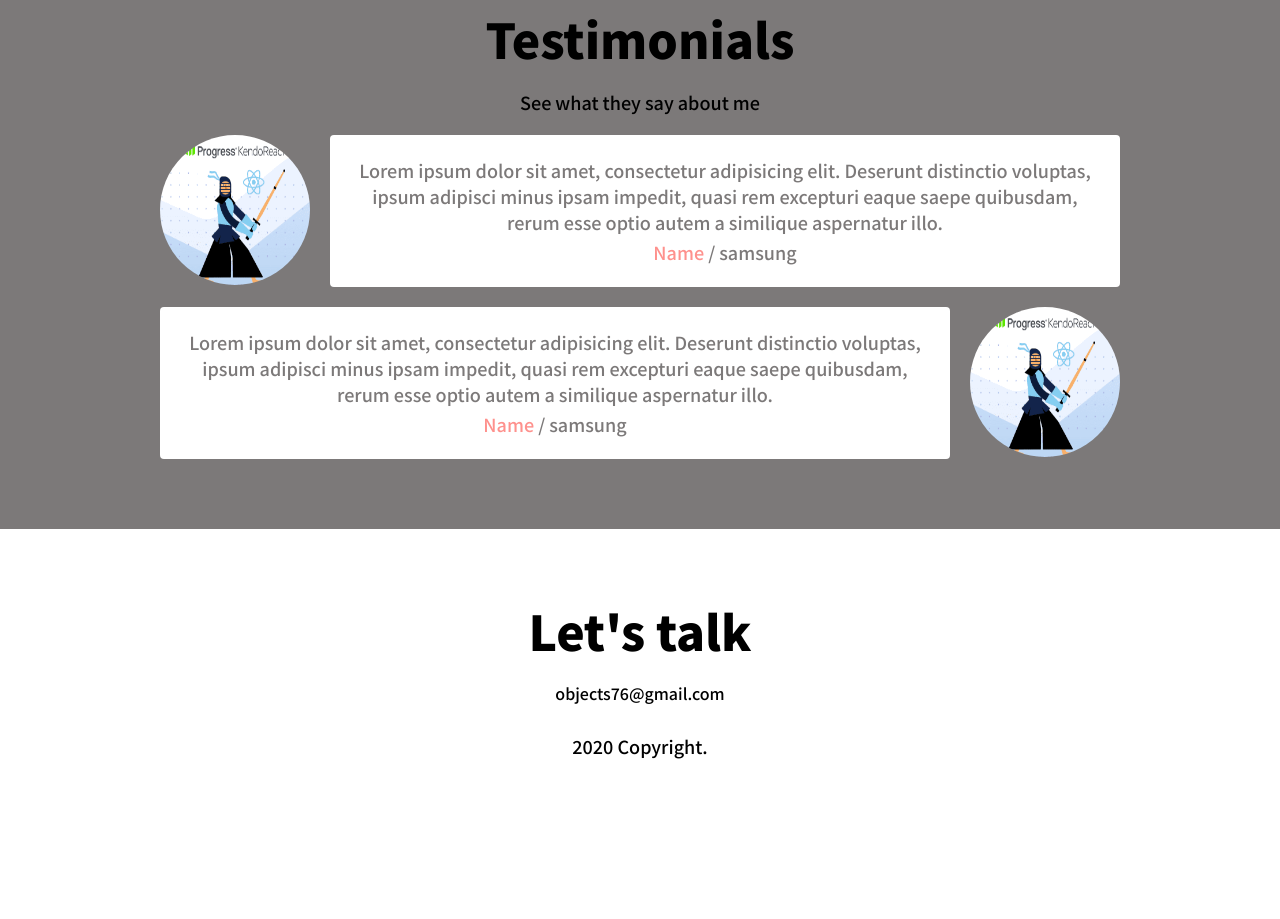
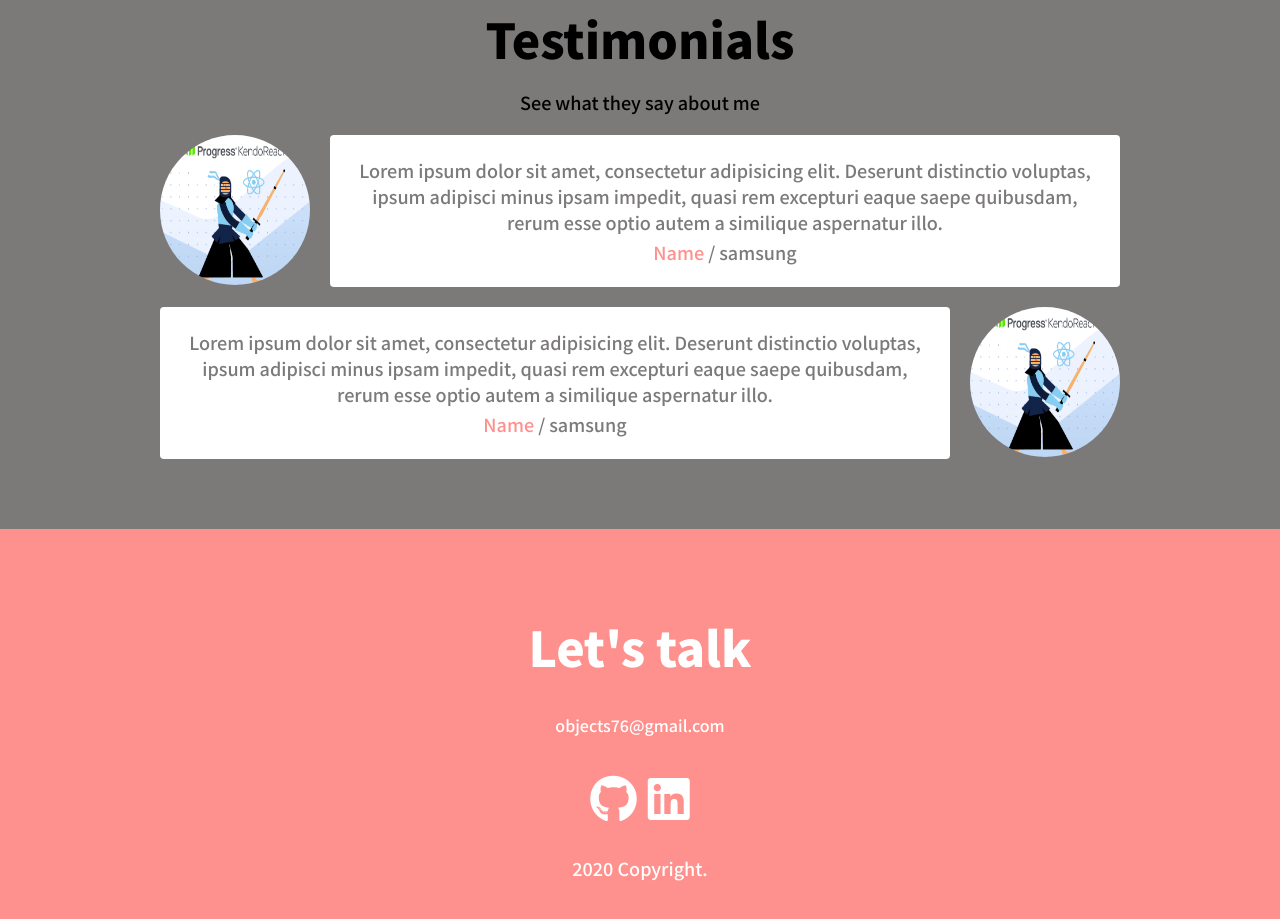
Before and after one commit to objects76/portfolio, a plain HTML site: page index.html in a window 1280 px wide. Shown: the part 2999-3918 px from the top of the page. Before the commit the page ends 3812 px from the top, so only its background shows below. Drawn offline with Linux system fonts and the light colour scheme; a script that the page names is missing.

Commit message:
+ css.contact

```diff
--- a/index.html
+++ b/index.html
@@ -223,7 +223,9 @@
         </div>
     </section>
     <section class='section' id="contact">
-        <h1 class='contact__title'>Let's talk</h1>
+
+        <div class="section_content">
+            <h1 class='contact__title'>Let's talk</h1>
         <h class='contact__email'>objects76@gmail.com</h>
         <div class="contact__links">
             <a href="https://github.com/objects76" target="_blank">
@@ -234,6 +236,7 @@
             </a>
         </div>
         <p class="contact__right">2020 Copyright.</p>
+        </div>
     </section>
 </body>
 </html>
--- a/style.css
+++ b/style.css
@@ -33,7 +33,7 @@
   --size-border-radius: 4px;
 
   /* duration */
-  --animation-duration: 300ms;
+  --animation-duration: 200ms;
 }
 
 /* Typography */
@@ -368,3 +368,35 @@ button {
 .testimonial__speech-bubble a {
   color: var(--color-pink);
 }
+
+/* Contact */
+#contact {
+  background-color: var(--color-pink);
+}
+
+/* .contact__email,
+.contact__title,
+.contact__right {
+  color: white;
+} */
+
+#contact * {
+  color: var(--color-white);
+}
+
+.contact__title {
+  margin: 32px 0;
+}
+
+.contact__links {
+  font-size: var(--font-large);
+  margin: 24px 0;
+}
+
+.contact__links i {
+  transition: all var(--animation-duration) ease-in;
+}
+
+.contact__links i:hover {
+  transform: scale(1.1);
+}
```
